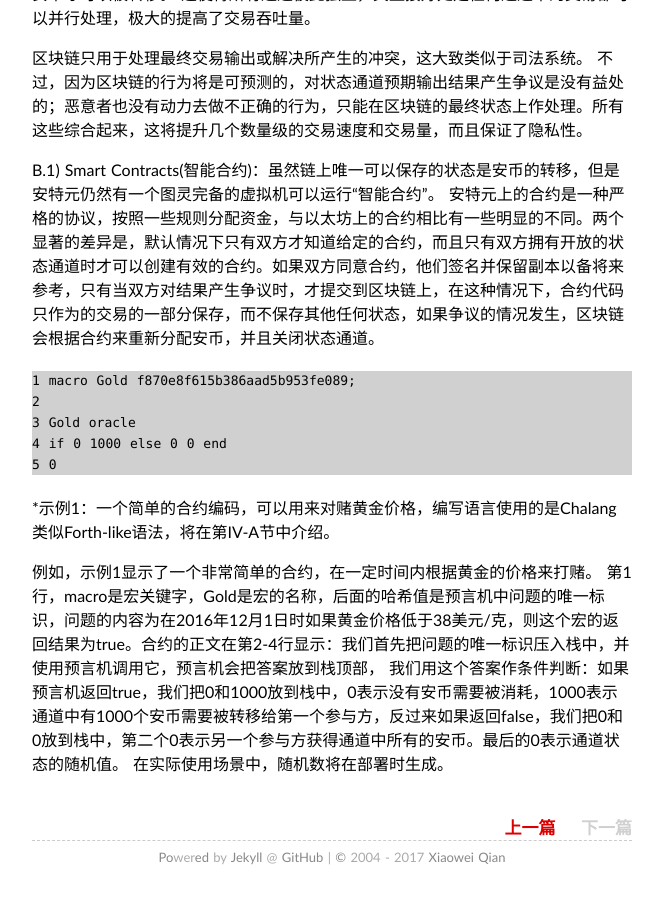
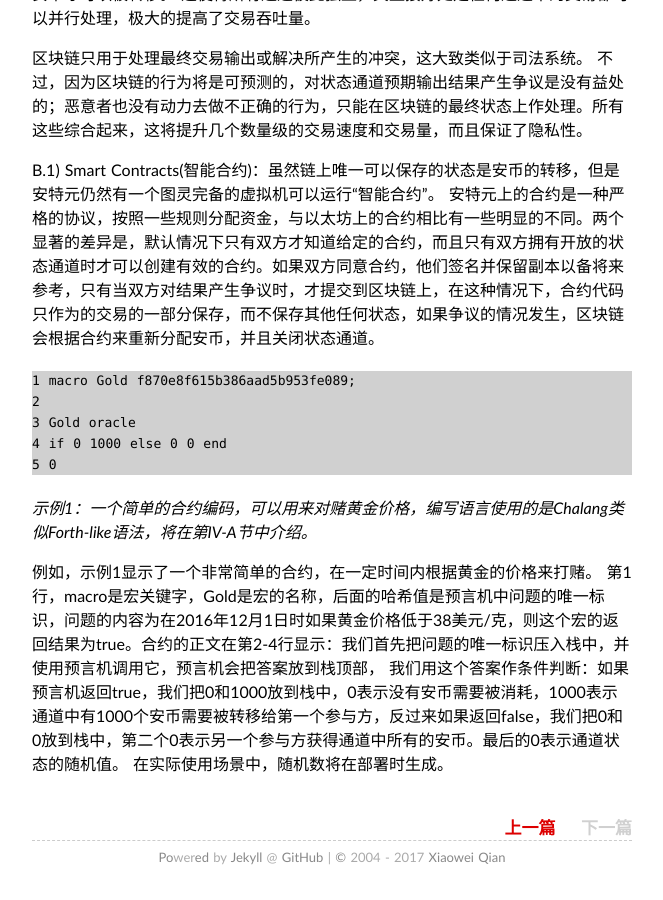
Before and after one commit to XiaoweiQian/note, a Jekyll site: the page built from _posts/2017-04-13-aeternity-whitepaper.md, in a window 1280 px wide and 900 px high, scrolled down 3350 px. Shown: the whole window, without its empty margins (308-971 px from the left). Built offline with Jekyll 4.4.1, drawn with Linux system fonts in a browser that asks for light colours; Markdown is read by kramdown in place of the engine named in the settings; some of the changed text lies outside the part shown.

````diff
--- a/_posts/2017-04-13-aeternity-whitepaper.md
+++ b/_posts/2017-04-13-aeternity-whitepaper.md
@@ -6,7 +6,7 @@ categories: 技术
 tags: blockchain aeternity
 ---
 ## Æternity(安特元)区块链白皮书
-*分布式去中心化的函数式预言机
+*分布式去中心化的函数式预言机*
 
 时间：2017-02-06
 
@@ -111,7 +111,7 @@ B.1) Smart Contracts(智能合约)：虽然链上唯一可以保存的状态是
 4 if 0 1000 else 0 0 end
 5 0
 ```
-*示例1：一个简单的合约编码，可以用来对赌黄金价格，编写语言使用的是Chalang类似Forth-like语法，将在第IV-A节中介绍。
+*示例1：一个简单的合约编码，可以用来对赌黄金价格，编写语言使用的是Chalang类似Forth-like语法，将在第IV-A节中介绍。*
 
 
 例如，示例1显示了一个非常简单的合约，在一定时间内根据黄金的价格来打赌。 第1行，macro是宏关键字，Gold是宏的名称，后面的哈希值是预言机中问题的唯一标识，问题的内容为在2016年12月1日时如果黄金价格低于38美元/克，则这个宏的返回结果为true。合约的正文在第2-4行显示：我们首先把问题的唯一标识压入栈中，并使用预言机调用它，预言机会把答案放到栈顶部， 我们用这个答案作条件判断：如果预言机返回true，我们把0和1000放到栈中，0表示没有安币需要被消耗，1000表示通道中有1000个安币需要被转移给第一个参与方，反过来如果返回false，我们把0和0放到栈中，第二个0表示另一个参与方获得通道中所有的安币。最后的0表示通道状态的随机值。 在实际使用场景中，随机数将在部署时生成。
````
